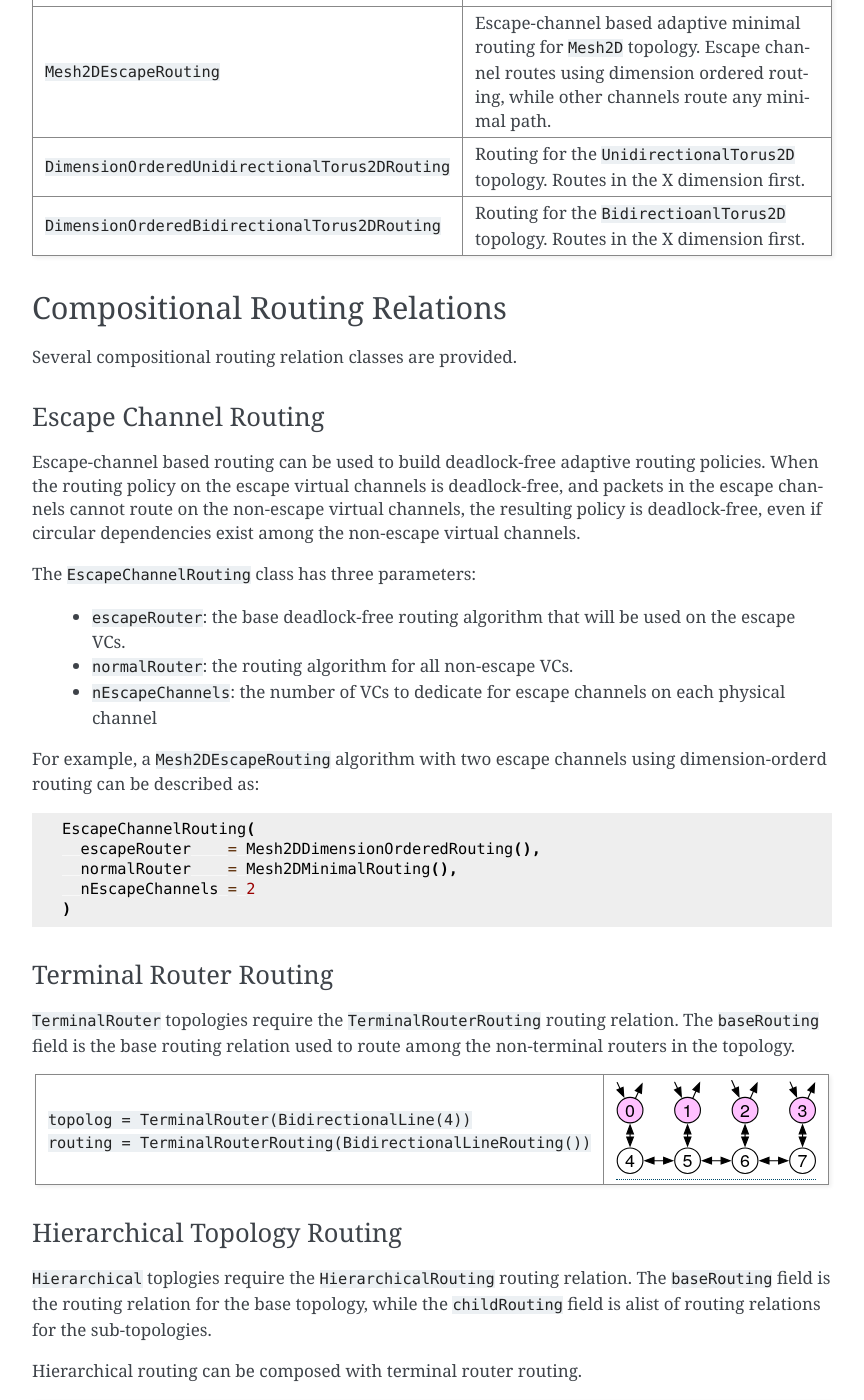
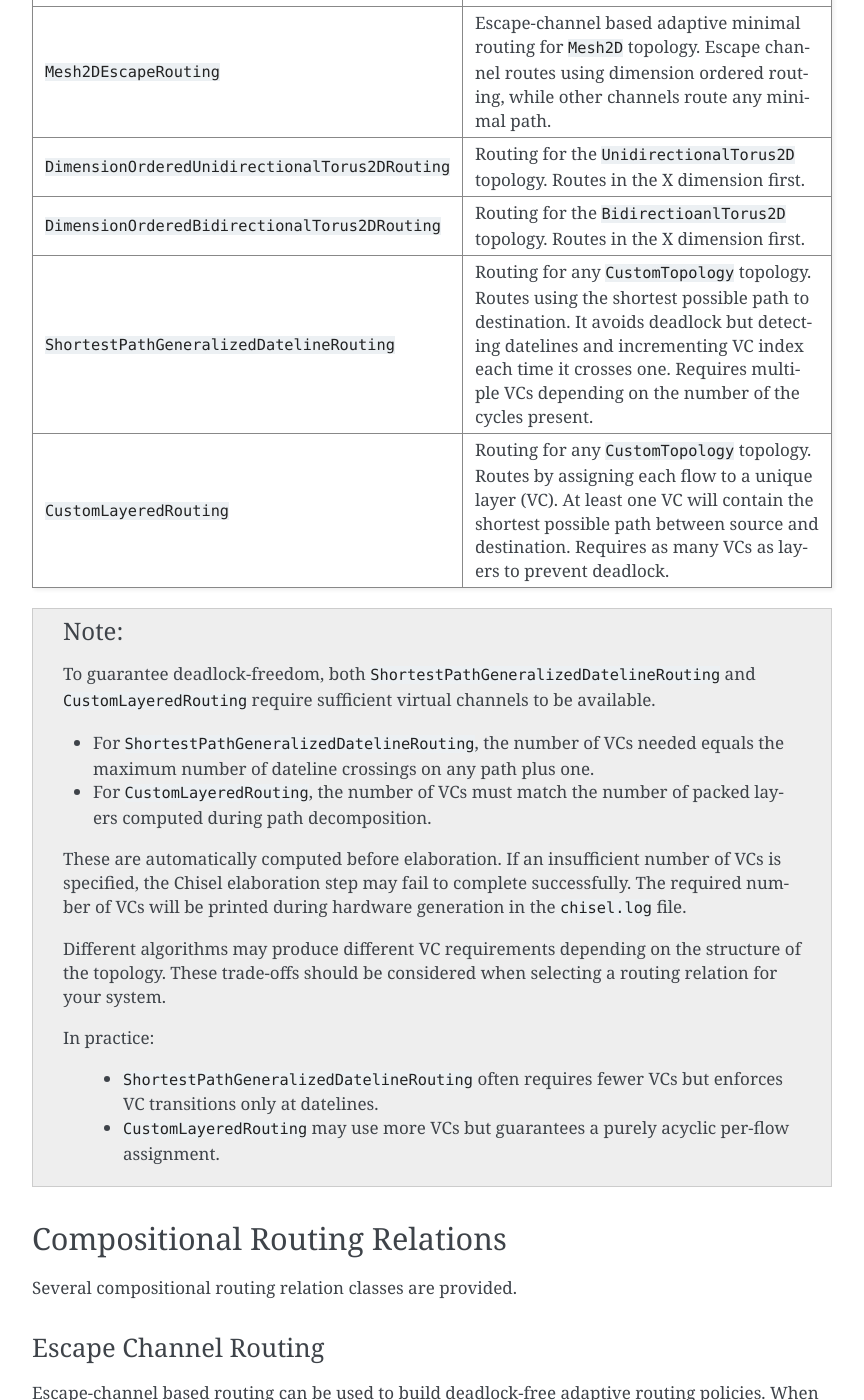
Before and after one commit to ucb-bar/constellation, a Sphinx documentation site: the page built from docs/source/Configuration/RoutingSpec.rst, in a window 1280 px wide and 1400 px high, scrolled down 3288 px. Shown: the whole window, without its empty margins (298-1162 px from the left). Built offline with Sphinx 7.4.7, drawn with Linux system fonts in a browser that asks for light colours; some of the changed text lies outside the part shown.

Commit message:
added documentation for new Routing Relations

```diff
--- a/docs/source/Configuration/RoutingSpec.rst
+++ b/docs/source/Configuration/RoutingSpec.rst
@@ -165,6 +165,36 @@ for the included topology generators.
 | ``DimensionOrderedBidirectionalTorus2DRouting``  | Routing for the ``BidirectioanlTorus2D`` topology.    |
 |                                                  | Routes in the X dimension first.                      |
 +--------------------------------------------------+-------------------------------------------------------+
+| ``ShortestPathGeneralizedDatelineRouting``       | Routing for any ``CustomTopology`` topology.          |
+|                                                  | Routes using the shortest possible path to            |
+|                                                  | destination. It avoids deadlock but detecting         |
+|                                                  | datelines and incrementing VC index each time it      |
+|                                                  | crosses one. Requires multiple VCs depending on the   |
+|                                                  | number of the cycles present.                         |
++--------------------------------------------------+-------------------------------------------------------+
+| ``CustomLayeredRouting``                         | Routing for any ``CustomTopology`` topology.          |
+|                                                  | Routes by assigning each flow to a unique layer (VC). |
+|                                                  | At least one VC will contain the shortest possible    |
+|                                                  | path between source and destination.  Requires as     |
+|                                                  | many VCs as layers to prevent deadlock.               |
++--------------------------------------------------+-------------------------------------------------------+
+
+.. Note:: To guarantee deadlock-freedom, both ``ShortestPathGeneralizedDatelineRouting`` and ``CustomLayeredRouting`` require
+      sufficient virtual channels to be available.
+
+      - For ``ShortestPathGeneralizedDatelineRouting``, the number of VCs needed equals the maximum number of dateline crossings on any path plus one.
+      - For ``CustomLayeredRouting``, the number of VCs must match the number of packed layers computed during path decomposition.
+
+      These are automatically computed before elaboration. If an insufficient number of VCs is specified, the Chisel elaboration step may fail to complete successfully.
+      The required number of VCs will be printed during hardware generation in the ``chisel.log`` file.
+
+      Different algorithms may produce different VC requirements depending on the structure of the topology. These trade-offs should be considered when selecting a routing relation for your system.
+
+      In practice:
+
+         - ``ShortestPathGeneralizedDatelineRouting`` often requires fewer VCs but enforces VC transitions only at datelines.
+         - ``CustomLayeredRouting`` may use more VCs but guarantees a purely acyclic per-flow assignment.
+
 
 Compositional Routing Relations
 -------------------------------
@@ -194,6 +224,11 @@ can be described as:
             normalRouter    = Mesh2DMinimalRouting(),
             nEscapeChannels = 2
           )
+
+
+
+.. Note:: ``ShortestPathRouting`` can also be used as the normalRouter in EscapeChannelRouting,
+      particularly when targeting CustomTopology configurations.
 
 
 Terminal Router Routing
```
